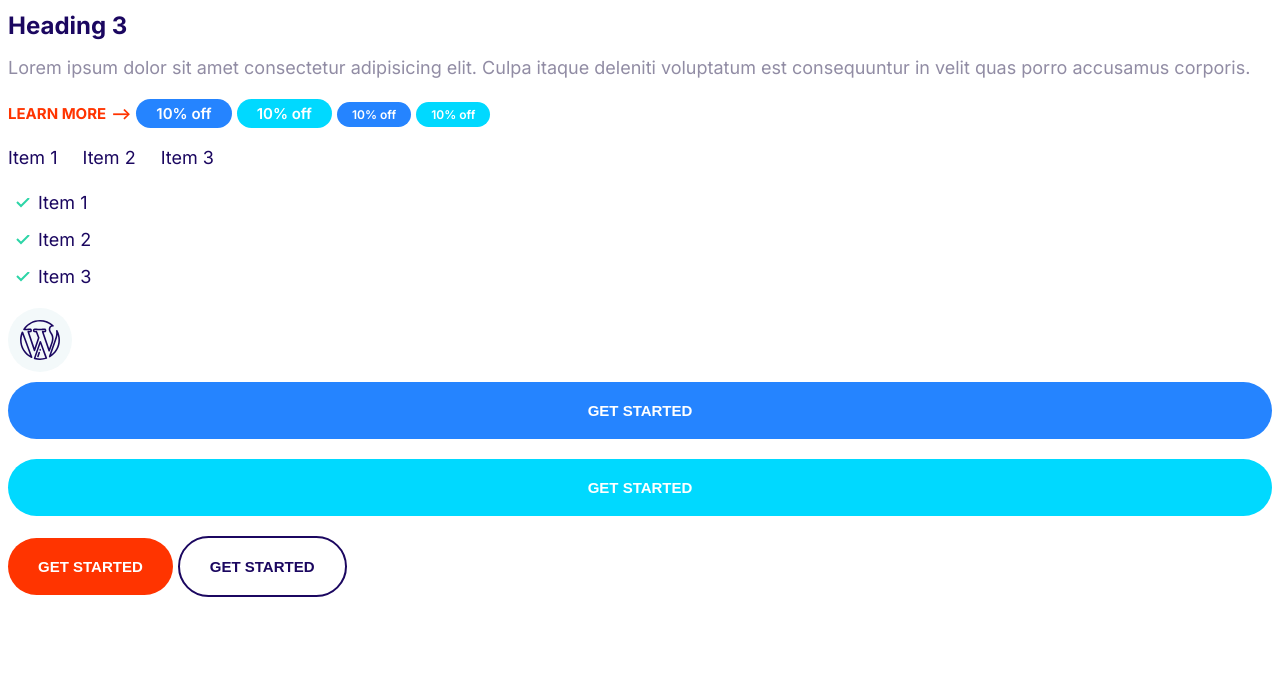
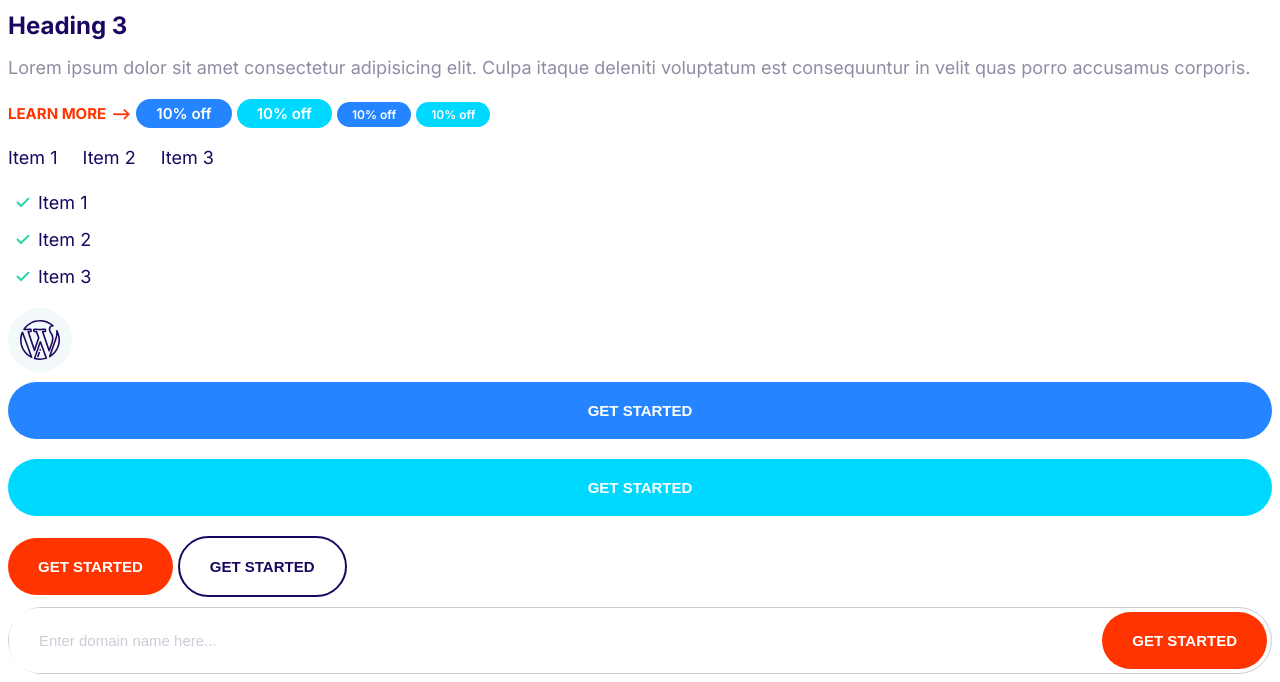
Before and after one commit to Frostexists/frostify, a plain HTML site: page index.html in a window 1280 px wide. Shown: the part 283-965 px from the top of the page. Before the commit the page ends 898 px from the top, so only its background shows below. Drawn offline with Linux system fonts and the light colour scheme.

Commit message:
[Build input field with button]

```diff
--- a/css/styles.css
+++ b/css/styles.css
@@ -4,6 +4,8 @@
     --color-accent: #ff3400;
     ---color-headings: #1b0760;
     --color-body: #918ca4;
+    --color-border: #ccc;
+    --border-radius: 35px
 }
 
 *,
@@ -242,3 +244,39 @@ a {
     }
 
 }
+
+/*Inputs*/
+
+.input {
+    border-radius: 30px;
+    border: 1px solid #ccc;
+    color: var(---color-headings);
+    font-size: 2rem;
+    outline: 0;
+    padding: 1.5rem 3rem;
+}
+
+::placeholder {
+    color: #cdcbd7;
+}
+
+.input--group {
+    border: 1px solid var(--color-border);
+    border-radius: var(--border-radius);
+    display: flex;
+}
+
+.input--group .input {
+    border: 0;
+    flex-grow: 1;
+}
+
+.input--group .btn {
+    margin: 4px;
+}
+
+@media screen and (min-width: 1024px) {
+    .input {
+        font-size: 1.5rem;
+    }
+}
--- a/index.html
+++ b/index.html
@@ -43,5 +43,9 @@
 <button class="btn btn--secondary btn--block">Get started</button>
 <button class="btn btn--accent">Get started</button>
 <button class="btn btn--outline">Get started</button>
+<div class="input--group">
+    <input type="text" class="input" placeholder="Enter domain name here...">
+    <button class="btn btn--accent">Get Started</button>
+</div>
 </body>
 </html>
```
Also changed, not shown: components/inputs.html (added, +4 -0 lines).
